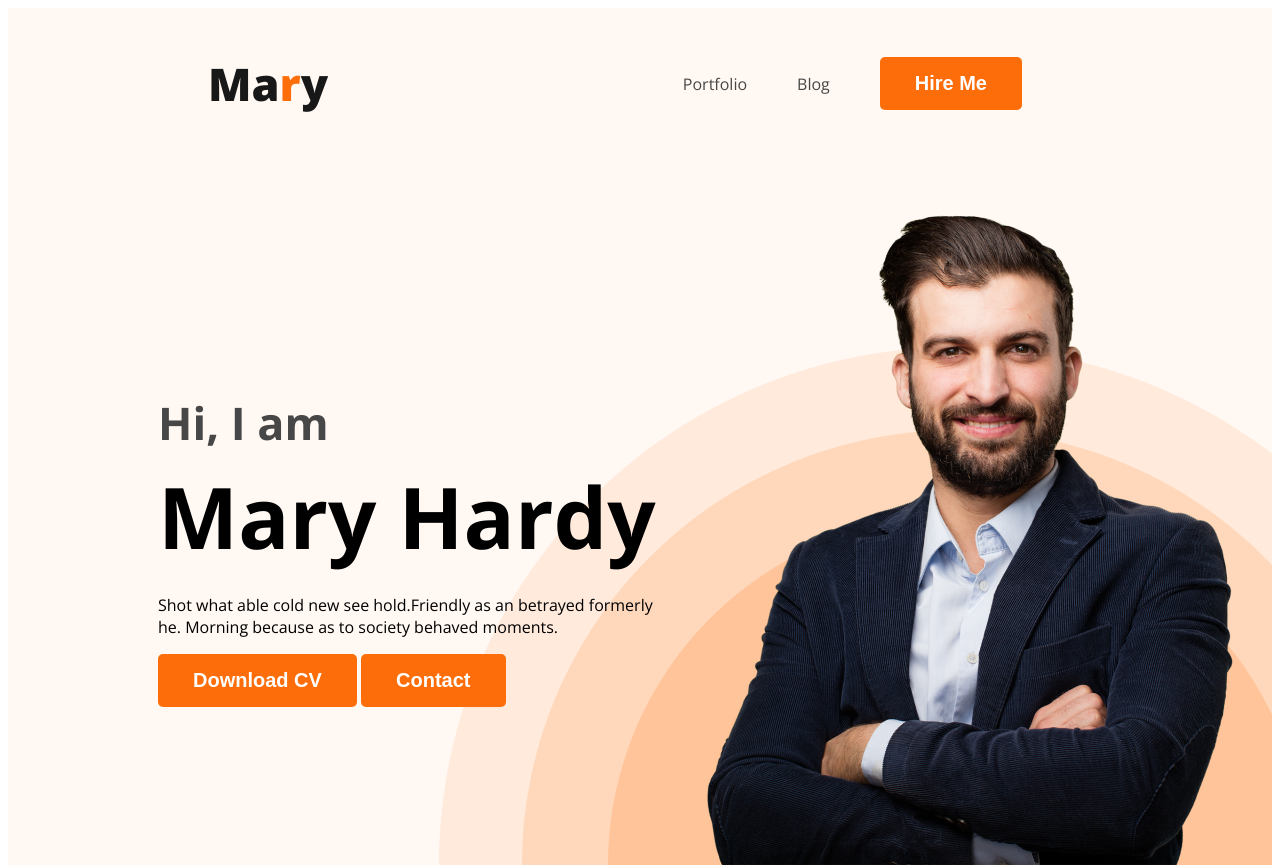
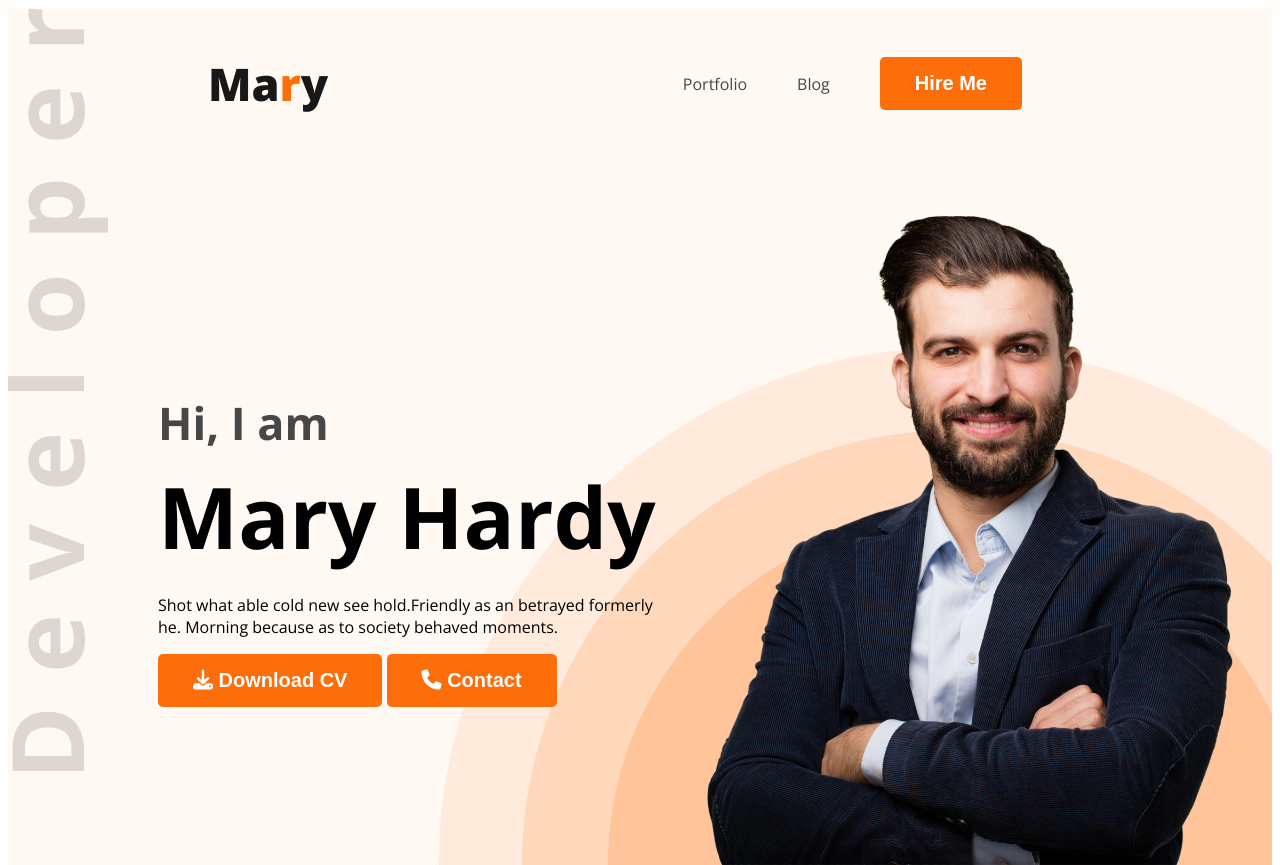
Before and after one commit to mamunshahriar/developer-portfolio, a plain HTML site: page index.html in a window 1280 px wide. Shown: the top 865 px of the page. Drawn offline with nearby package versions, Linux system fonts and the light colour scheme.

Commit message:
font awesome added

```diff
--- a/Styles/portfolio.css
+++ b/Styles/portfolio.css
@@ -78,9 +78,9 @@ nav a {
 
 .header {
     background-color: #FFF8F3;
-    background-image: url(../images/header_bg.png);
+    background-image: url('../images/header_bg.png'), url('../images/developer.png');
     background-repeat: no-repeat;
-    background-position: bottom right;
+    background-position: bottom right, top left;
 }
 
 .banner {
--- a/index.html
+++ b/index.html
@@ -10,6 +10,7 @@
     <link rel="preconnect" href="https://fonts.gstatic.com" crossorigin>
     <link href="https://fonts.googleapis.com/css2?family=Open+Sans:wght@400;700;800&display=swap" rel="stylesheet">
     <link rel="stylesheet" href="Styles/portfolio.css">
+    <script src="https://kit.fontawesome.com/c7a6f2108b.js" crossorigin="anonymous"></script>
 </head>
 
 <body>
@@ -28,8 +29,8 @@
                 <h1 class="banner-title">Mary Hardy</h1>
                 <p class="banner-description">Shot what able cold new see hold.Friendly as an betrayed formerly he.
                     Morning because as to society behaved moments.</p>
-                <button class="btn-primary">Download CV</button>
-                <button class="btn-primary">Contact</button>
+                <button class="btn-primary"><i class="fa-solid fa-download"></i> Download CV</button>
+                <button class="btn-primary"><i class="fa-solid fa-phone"></i> Contact</button>
             </div>
             <img src="images/hardy.png" alt="">
         </div>
@@ -166,7 +167,7 @@
             </div>
 
             <div class="download-cv">
-                <button class="btn-primary">Download CV</button>
+                <button class="btn-primary"><i class="fa-solid fa-download"></i> Download CV</button>
             </div>
 
 
```
